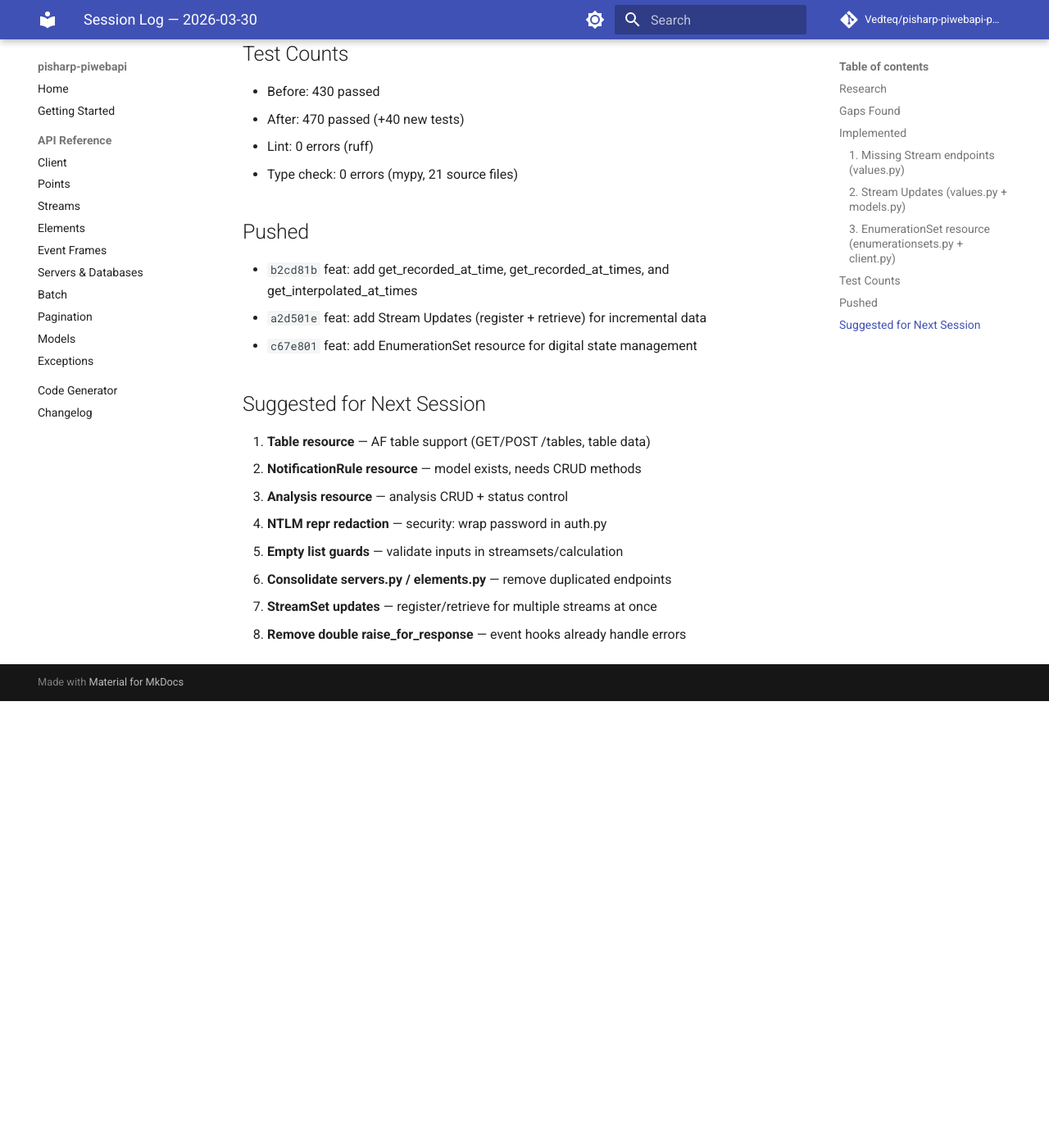
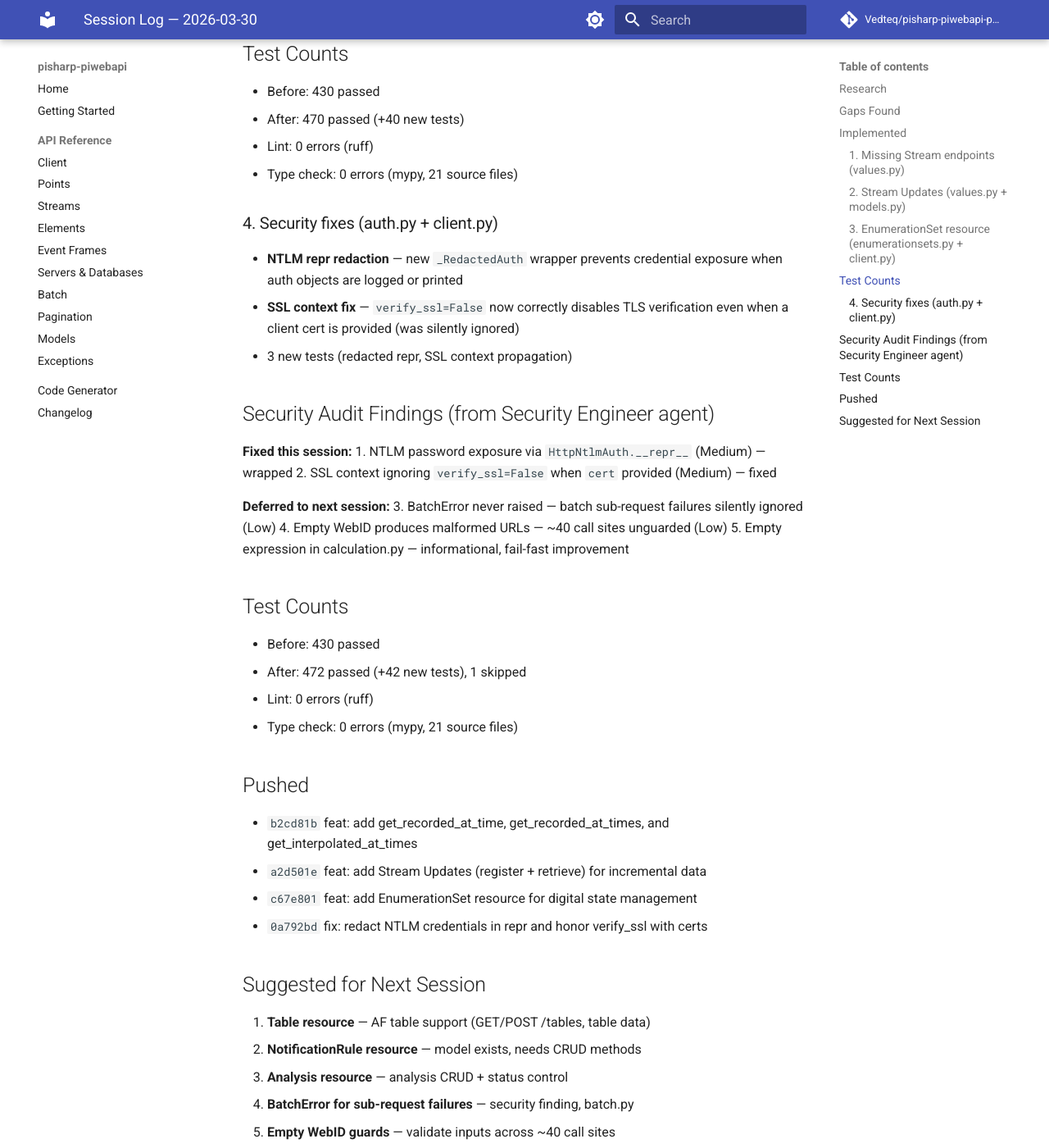
Before and after one commit to Vedteq/pisharp-piwebapi-python, an MkDocs documentation site: the page built from docs/tasks/done/session-2026-03-30.md, in a window 1280 px wide and 1400 px high, scrolled down 1992 px. Shown: the whole window at 82% size. Built offline with MkDocs 1.6.1 and Material for MkDocs 9.7.7, drawn with Linux system fonts in a browser that asks for light colours; comment, search, counter and statistics services are not loaded; before the commit the page ends 2847 px from its top, so only the background shows below that.

Commit message:
chore: update session log with security audit findings
Co-Authored-By: Claude Opus 4.6 (1M context) <noreply@anthropic.com>

```diff
--- a/docs/tasks/done/session-2026-03-30.md
+++ b/docs/tasks/done/session-2026-03-30.md
@@ -73,17 +73,43 @@ Servers (Asset/Data/Databases), Batch, Pagination, home().
 - Lint: 0 errors (ruff)
 - Type check: 0 errors (mypy, 21 source files)
 
+### 4. Security fixes (auth.py + client.py)
+- **NTLM repr redaction** — new `_RedactedAuth` wrapper prevents credential
+  exposure when auth objects are logged or printed
+- **SSL context fix** — `verify_ssl=False` now correctly disables TLS
+  verification even when a client cert is provided (was silently ignored)
+- 3 new tests (redacted repr, SSL context propagation)
+
+## Security Audit Findings (from Security Engineer agent)
+
+**Fixed this session:**
+1. NTLM password exposure via `HttpNtlmAuth.__repr__` (Medium) — wrapped
+2. SSL context ignoring `verify_ssl=False` when `cert` provided (Medium) — fixed
+
+**Deferred to next session:**
+3. BatchError never raised — batch sub-request failures silently ignored (Low)
+4. Empty WebID produces malformed URLs — ~40 call sites unguarded (Low)
+5. Empty expression in calculation.py — informational, fail-fast improvement
+
+## Test Counts
+- Before: 430 passed
+- After: 472 passed (+42 new tests), 1 skipped
+- Lint: 0 errors (ruff)
+- Type check: 0 errors (mypy, 21 source files)
+
 ## Pushed
 - `b2cd81b` feat: add get_recorded_at_time, get_recorded_at_times, and get_interpolated_at_times
 - `a2d501e` feat: add Stream Updates (register + retrieve) for incremental data
 - `c67e801` feat: add EnumerationSet resource for digital state management
+- `0a792bd` fix: redact NTLM credentials in repr and honor verify_ssl with certs
 
 ## Suggested for Next Session
 1. **Table resource** — AF table support (GET/POST /tables, table data)
 2. **NotificationRule resource** — model exists, needs CRUD methods
 3. **Analysis resource** — analysis CRUD + status control
-4. **NTLM repr redaction** — security: wrap password in auth.py
-5. **Empty list guards** — validate inputs in streamsets/calculation
-6. **Consolidate servers.py / elements.py** — remove duplicated endpoints
-7. **StreamSet updates** — register/retrieve for multiple streams at once
-8. **Remove double raise_for_response** — event hooks already handle errors
+4. **BatchError for sub-request failures** — security finding, batch.py
+5. **Empty WebID guards** — validate inputs across ~40 call sites
+6. **Empty list guards** — validate inputs in streamsets/calculation
+7. **Consolidate servers.py / elements.py** — remove duplicated endpoints
+8. **StreamSet updates** — register/retrieve for multiple streams at once
+9. **Remove double raise_for_response** — event hooks already handle errors
```
